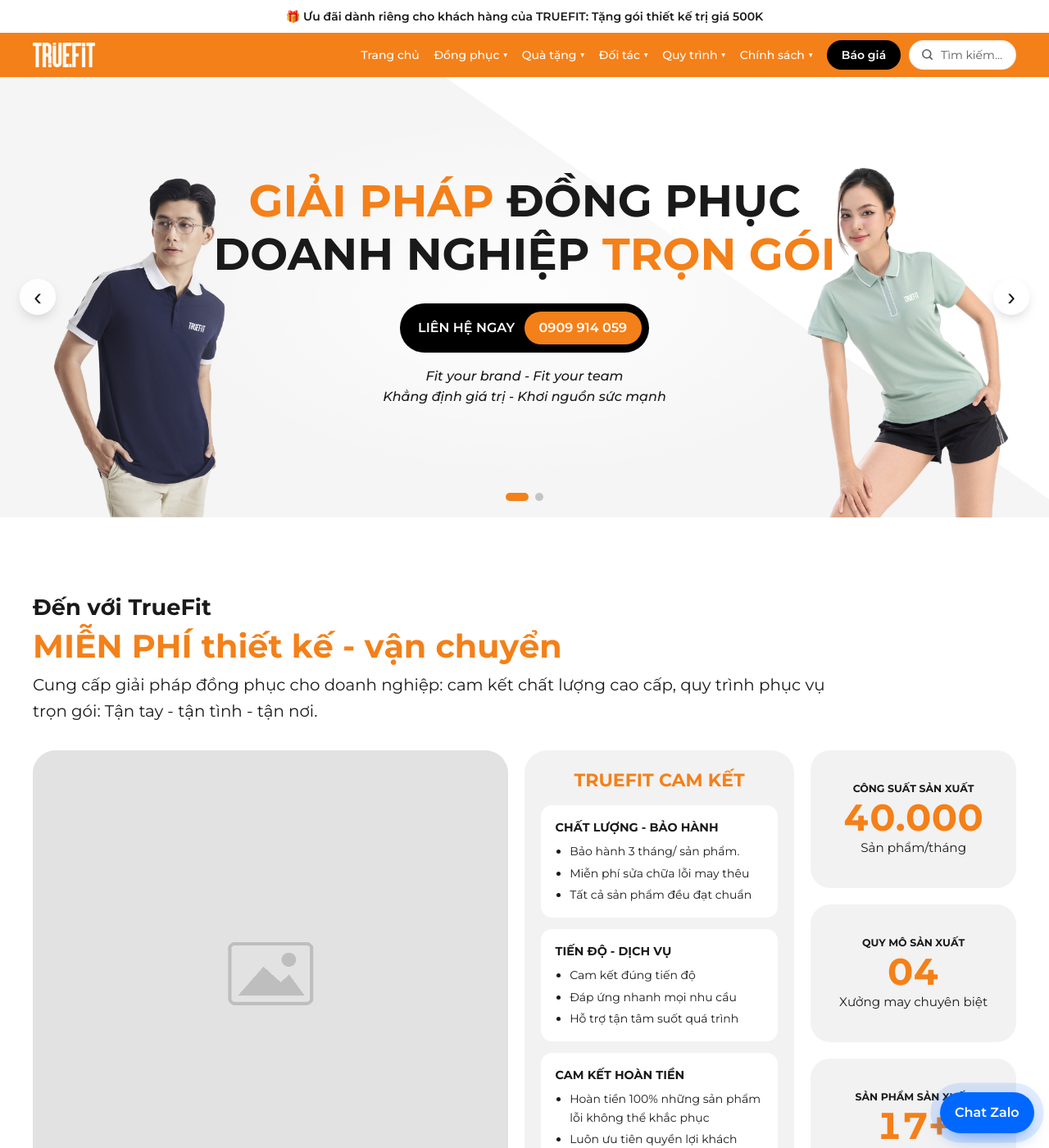
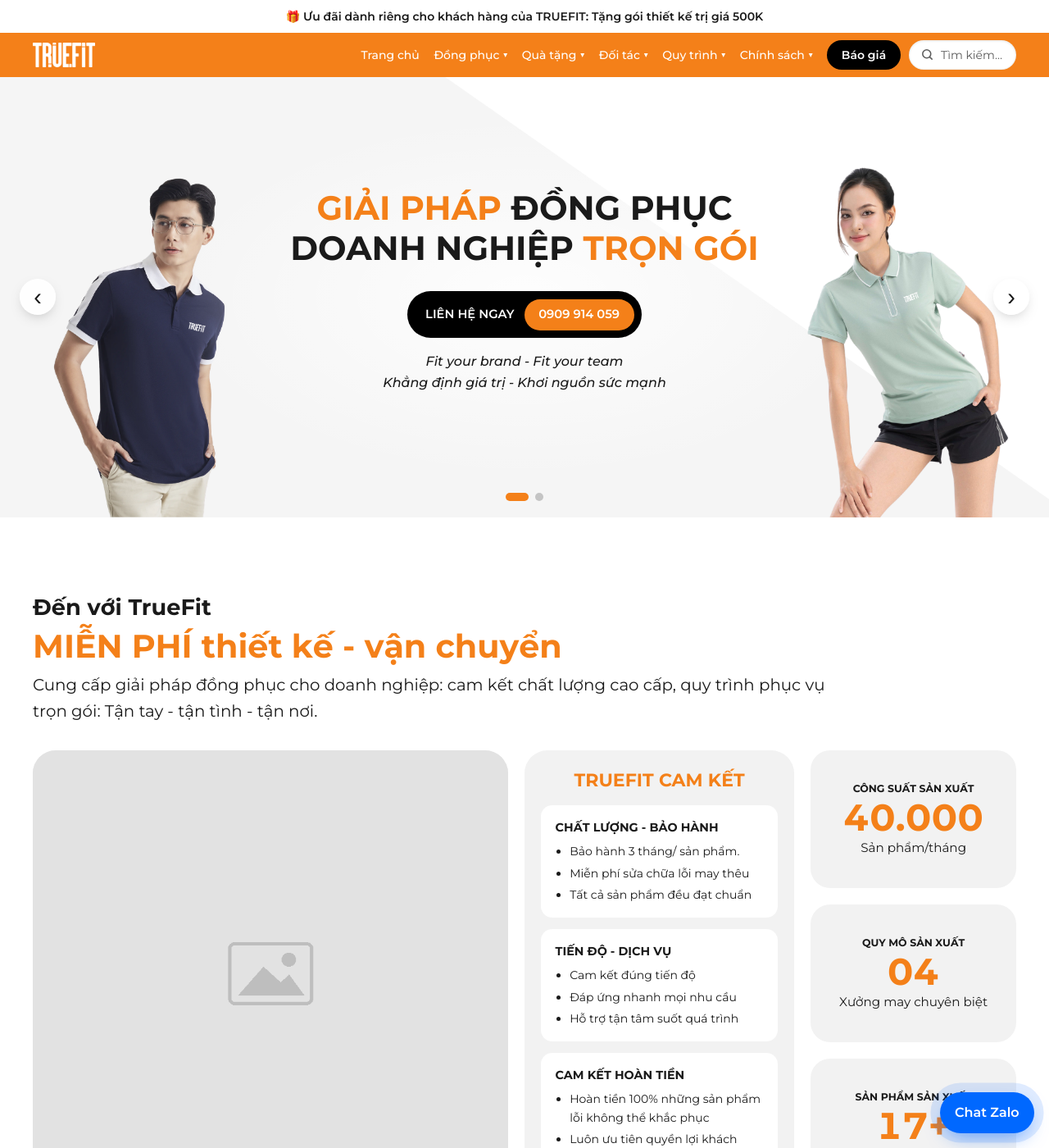
Before and after one commit to bap47/truefit, a Jekyll site: the page built from index.html, in a window 1280 px wide and 1400 px high. Shown: the whole window at 82% size. Built offline with Jekyll 4.4.1, drawn with Linux system fonts in a browser that asks for light colours.

Commit message:
Add files via upload

```diff
--- a/assets/css/main.css
+++ b/assets/css/main.css
@@ -800,3 +800,10 @@
 .tf-story__img .tf-logo-text { position: absolute; inset: 0; background: var(--cream-soft); }
 .tf-story__img { position: relative; }
 .tf-marquee__item .tf-logo-text { width: auto; height: auto; padding: 0 .5rem; font-size: .95rem; white-space: nowrap; color: var(--ink-soft); }
+
+/* Banner: chữ co theo chiều ngang màn hình để không đè lên người mẫu 2 bên */
+@media (min-width: 601px) {
+  .tf-slide .tf-hero__title { font-size: min(var(--fs-display), 3.2vw); }
+  .tf-slide .tf-hero__tagline { font-size: clamp(.85rem, 1.25vw, 1.05rem); }
+  .tf-slide .tf-hotline { font-size: clamp(.85rem, 1.15vw, 1rem); }
+}
```
